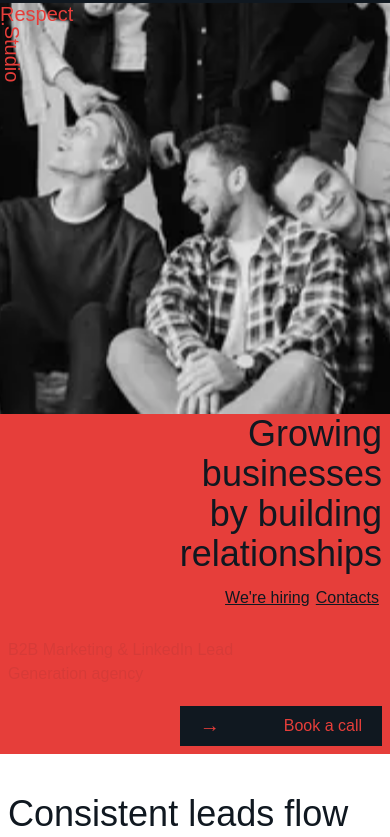
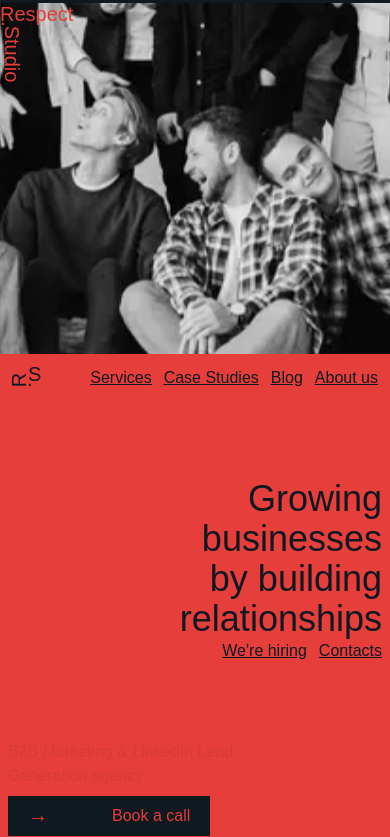
Before and after one commit to shpp-isahnovskii/gsap-respect, a Vue app: page / in a window 390 px wide. Shown: the top 837 px of the page. Built offline with nearby package versions, Linux system fonts and the light colour scheme; a web font is replaced by a local one.

Commit message:
mobile responsive fix

```diff
--- a/src/animations/fadeInCharArray.js
+++ b/src/animations/fadeInCharArray.js
@@ -4,7 +4,7 @@ import SplitType from 'split-type';
 export const showCharsByScrolling = (
   text,
   onCompleteCallback = () => {},
-  options = { end: 'bottom 40%' },
+  options = {},
 ) => {
   const splittedText = new SplitType(text, { types: 'chars, lines' });
 
@@ -14,10 +14,11 @@ export const showCharsByScrolling = (
     {
       scrollTrigger: {
         trigger: splittedText.lines,
-        start: 'top 80%',
+        start: options.start || 'top 80%',
         end: options.end || 'bottom 40%',
         scrub: true,
         once: true,
+        markers: options.markers || false,
       },
       onComplete: () => onCompleteCallback(),
       opacity: 1,
--- a/src/components/common/BookACallBtn.vue
+++ b/src/components/common/BookACallBtn.vue
@@ -1,3 +1,3 @@
 <template>
-  <button class="btn-primary--header col-span-2 ml-auto">Book a call</button>
+  <button class="btn-primary--header">Book a call</button>
 </template>
--- a/src/components/common/HiringAndContacts.vue
+++ b/src/components/common/HiringAndContacts.vue
@@ -1,5 +1,5 @@
 <template>
-  <ul class="flex w-full justify-around mt-3 underline sm:no-underline">
+  <ul class="flex justify-end sm:justify-between sm:min-w-min items-center underline sm:no-underline">
     <li><a href="#">We're hiring</a></li>
     <li><a href="#">Contacts</a></li>
   </ul>
--- a/src/components/sections/SectionBusiness.vue
+++ b/src/components/sections/SectionBusiness.vue
@@ -12,6 +12,7 @@ const { isMobile } = useMobileDevice();
 onMounted(() => {
   /* preset */
   gsap.set('.section-analytics--paragraph', { opacity: 0 });
+
   if (isMobile) {
     showCharsByTrigger('.section-business', () => fadeIn('.section-business--agency'));
     return;
@@ -22,13 +23,15 @@ onMounted(() => {
 
 <template>
   <section
-    class="w-full sm:h-[calc(100vh-68px)] bg-primary relative flex flex-col justify-between px-2"
+    class="w-full h-[51svh] sm:h-[calc(100vh-60px)] bg-primary relative flex flex-col justify-between px-2"
   >
-    <h1 class="section-business text-right max-w-[14rem] sm:max-w-[54rem] ml-auto sm:pt-24 sm:pr-3">
+    <h1
+      class="section-business text-right max-w-[14rem] sm:max-w-[54rem] ml-auto mt-auto sm:mt-0 sm:pt-24 sm:pr-3"
+    >
       Growing businesses by building relationships
     </h1>
-    <HiringAndContacts v-if="isMobile" class="max-w-40 ml-auto" />
-    <div class="section-business--agency max-w-64 py-3 sm:p-3 pb-5 opacity-0 mt-4">
+    <HiringAndContacts v-if="isMobile" class="ml-auto [&>*]:ml-3" />
+    <div class="section-business--agency max-w-64 py-3 sm:p-3 pb-2 sm:pb-5 opacity-0 mt-auto">
       B2B Marketing & LinkedIn Lead Generation agency
     </div>
     <BookACallBtn v-if="isMobile" class="mb-2" />
--- a/src/components/sections/SectionFightWithUs.vue
+++ b/src/components/sections/SectionFightWithUs.vue
@@ -14,29 +14,30 @@ onMounted(() => {
   gsap.set(['.lead-companies', '.header-text--leads'], { opacity: 0 });
   gsap.set('.generated-lead--border', { height: 0 });
 
-  const tl = gsap.timeline({
-    scrollTrigger: {
-      trigger: '.lead-companies',
-      start: 'top 80%',
-      end: 'top 80%',
-      once: true,
-    },
-  });
+  const tl = gsap.timeline();
 
   tl.to('.lead-companies', {
     opacity: 1,
     duration: 1,
-  }).to('.generated-lead--border', {
-    duration: 1,
-    stagger: 0.1,
-    height: '100%',
-  }, '<');
+  }).to(
+    '.generated-lead--border',
+    {
+      duration: 1,
+      stagger: 0.1,
+      height: '100%',
+    },
+    '<',
+  );
   tl.pause();
 
-  showCharsByScrolling('.header-text--fight-cold', () => {
-    fadeIn('.header-text--leads', {delay: 0});
-    tl.play();
-  }, {end: 'bottom 65%'});
+  showCharsByScrolling(
+    '.header-text--fight-cold',
+    () => {
+      fadeIn('.header-text--leads', { delay: 0 });
+      tl.play();
+    },
+    { start: 'bottom bottom', end: '+=150' },
+  );
 });
 
 const images = [
@@ -64,8 +65,12 @@ const images = [
 </script>
 <template>
   <section class="bg-white pb-2 px-2 pt-4 sm:tp-0">
-    <h2 class="header-text--fight-cold pb-4 sm:pb-14">Let's fight cold <span v-text="'together'" class="text-primary" /></h2>
-    <div class="header-text--leads max-w-[13rem] mb-12 sm:mb-24">We generated leads from top-performing companies</div>
+    <h2 class="header-text--fight-cold pb-4 sm:pb-14">
+      Let's fight cold <span v-text="'together'" class="text-primary" />
+    </h2>
+    <div class="header-text--leads max-w-[13rem] mb-12 sm:mb-24">
+      We generated leads from top-performing companies
+    </div>
     <div
       class="lead-companies flex flex-row justify-around items-top border-y-[1px] border-primary h-20 sm:h-40"
     >
--- a/src/components/sections/SectionStatistic.vue
+++ b/src/components/sections/SectionStatistic.vue
@@ -11,18 +11,34 @@ let graphMaxHeight = computed(() => Math.floor(height.value * 0.85));
 onMounted(() => {
   /* preset */
   gsap.set('.section-analytics--paragraph', { opacity: 0 });
+  gsap.set(['.graph-column', '.graph-column--text'], { opacity: 0 });
 
-  showCharsByScrolling('.section-analytics--header-text', () => fadeIn('.section-analytics--paragraph'));
-  gsap.from('.graph-column', {
+  const tl = gsap.timeline({
     scrollTrigger: {
       trigger: '.section-analytics--paragraph',
       start: 'top 50%',
       end: 'top 50%',
       once: true,
     },
+    defaults: {
+      duration: 1,
+    },
+  });
+
+  showCharsByScrolling('.section-analytics--header-text', () =>
+    fadeIn('.section-analytics--paragraph'),
+  );
+  tl.from('.graph-column', {
     height: '20',
     stagger: 0.05,
-  });
+  }).to(
+    ['.graph-column', '.graph-column--text'],
+    {
+      opacity: 1,
+      duration: 1,
+    },
+    '<',
+  );
 });
 
 const graph = [27, 43, 51, 42, 31, 48, 59, 63, 55, 63, 71, 76, 67, 91];
@@ -43,7 +59,7 @@ const adjustableGraph = computed(() => {
     </p>
     <div class="absolute w-full bottom-0 flex flex-row gap-[1px] justify-around items-end px-2">
       <div v-for="(value, index) in adjustableGraph" :key="index" class="w-full">
-        <div class="text-primary text-sm text-center">{{ value }}</div>
+        <div class="graph-column--text text-primary text-sm text-center">{{ value }}</div>
         <div
           class="graph-column relative w-full bg-primary"
           :style="{ height: (graphMaxHeight / 100) * value + 'px' }"
--- a/src/components/sections/business-cards/BTBMarketing.vue
+++ b/src/components/sections/business-cards/BTBMarketing.vue
@@ -15,7 +15,7 @@ const cardText = {
 </script>
 <template>
   <BusinessCard
-    class="bg-primary text-white sm:w-max absolute z-10"
+    class="bg-primary text-white mx-3 sm:mx-0 sm:w-max absolute z-10"
     :card="{ index: 1, ...cardText }"
     @focus-in="$emit('focusIn')"
     animation-name="business-to-business"
--- a/src/components/sections/business-cards/LeadGeneration.vue
+++ b/src/components/sections/business-cards/LeadGeneration.vue
@@ -42,7 +42,7 @@ const cardText = {
 </script>
 <template>
   <BusinessCard
-    class="lead-gen-card bg-black text-white top-16 left-0 right-3 sm:left-auto sm:ml-0 absolute sm:top-0 sm:-right-[20vw]"
+    class="lead-gen-card bg-black text-white top-16 left-3 right-6 sm:left-auto sm:ml-0 absolute sm:top-0 sm:-right-[20vw]"
     :class="{ 'z-20' : !isMobile }"
     :card="{ index: 2, ...cardText }"
     @focus-in="$emit('focusIn'), tl.play()"
--- a/src/components/sections/choose-us/BusinessServiceForm.vue
+++ b/src/components/sections/choose-us/BusinessServiceForm.vue
@@ -20,7 +20,7 @@ onMounted(() => {
       showLines();
       fadeIn(['.paragraph-qualification', '.input-name-here']);
     });
-  });
+  }, {start: 'bottom bottom', end: '+=150'});
 });
 </script>
 <template>
--- a/src/components/sections/header/HeroCarousel.vue
+++ b/src/components/sections/header/HeroCarousel.vue
@@ -37,7 +37,7 @@ const imgNames = ['heroImageFour', 'heroImageThree', 'heroImageTwo', 'heroImageO
 
 </script>
 <template>
-  <div class="pinned-hero w-full h-[calc(100vh-68px)]">
+  <div class="pinned-hero w-full">
     <div class="scroll-fading-hero">
       <picture v-for="(name, index) in imgNames">
         <source
@@ -55,7 +55,7 @@ const imgNames = ['heroImageFour', 'heroImageThree', 'heroImageTwo', 'heroImageO
         <img
           :key="index"
           :src="$getImageURL(folder, name, 'xs')"
-          :class="[{ absolute: index !== 0 }, 'hero-img h-[49vh] sm:h-auto w-full object-cover top-0']"
+          :class="[{ absolute: index !== 0 }, 'hero-img h-[calc(49vh-60px)] sm:h-[calc(100vh-60px)] w-full object-cover top-0']"
           :alt="`hero image, slide ${index}`"
         />
       </picture>
--- a/src/components/sections/header/SectionHeader.vue
+++ b/src/components/sections/header/SectionHeader.vue
@@ -40,14 +40,14 @@ onMounted(() => {
 </script>
 
 <template>
-  <header class="relative page-header h-[49vh] sm:h-screen">
+  <header class="relative page-header h-[49svh] sm:h-screen">
     <div class="scene-opener fixed w-full h-screen bg-black z-30" />
     <CompanyLogo />
-    <HeroCarousel class="hero-appears" />
-    <nav class="nav-section h-[68px] relative bg-primary p-3 grid sm:grid-cols-12 justify-stretch">
-      <CompanyLogoMini class="absolute col-start-1 col-end-2" />
+    <HeroCarousel class="hero-appears h-[calc(49vh-60px)] sm:h-[calc(100vh-60px)]" />
+    <nav class="nav-section flex h-[60px] relative bg-primary p-3">
+      <CompanyLogoMini class="absolute" />
       <ul
-        class="flex justify-between h-min col-start-2 col-end-10 sm:col-end-6 sm:mt-3 [&>*]:underline sm:[&>*]:no-underline"
+        class="flex justify-end w-full sm:w-auto sm:min-w-min sm:mt-[2px] sm:items-center [&>*]:ml-3 sm:[&>*]:ml-12 [&>*]:underline sm:[&>*]:no-underline"
       >
         <li><a href="#">Services</a></li>
         <li><a href="#">Case Studies</a></li>
@@ -55,8 +55,8 @@ onMounted(() => {
         <li><a href="#">About us</a></li>
       </ul>
       <template v-if="!isMobile">
-        <HiringAndContacts class="md:col-start-8 md:col-end-10" />
-        <BookACallBtn class="col-start-11 col-end-12" />
+        <HiringAndContacts class="[&>*]:mr-12 ml-auto mt-[2px]" />
+        <BookACallBtn />
       </template>
     </nav>
   </header>
```
